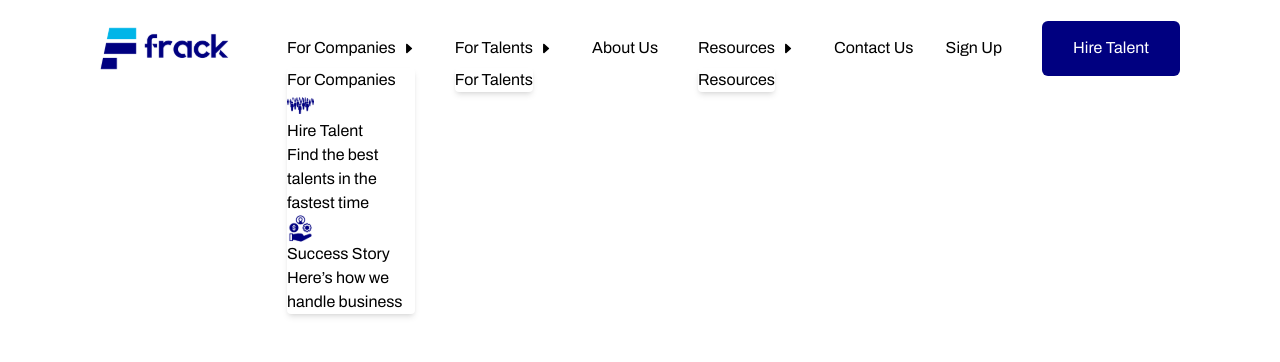
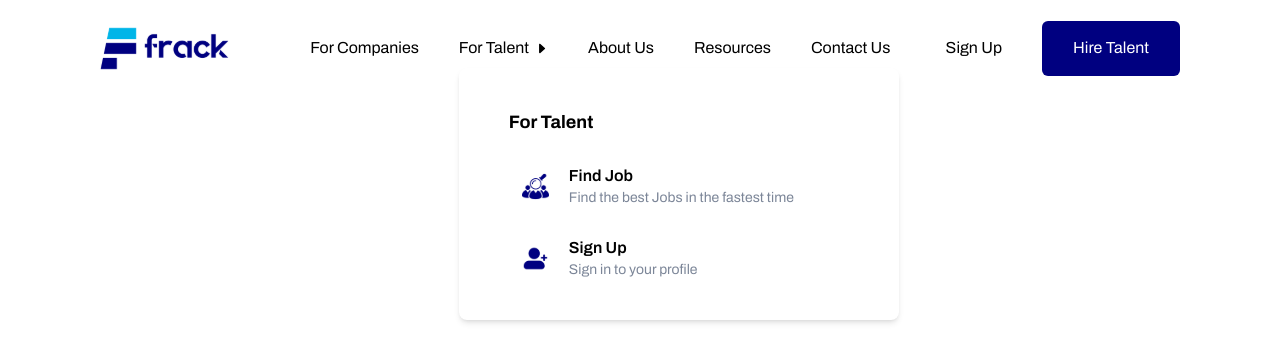
Before and after one commit to FolashadeOmoloja/Frack-frontend, a Next.js app: page / in a window 1280 px wide. Shown: the top 362 px of the page. Built offline with nearby package versions, Linux system fonts and the light colour scheme.

Commit message:
dropdown for navbar

```diff
--- a/components/Navbar/Navbar.tsx
+++ b/components/Navbar/Navbar.tsx
@@ -26,24 +26,26 @@
        </div>
        <ul className='flex-1 flex justify-center items-center gap-10 max-lg:hidden'>
           {NavLinks.map((item) => (
-            <li key={item.navItem} onClick={()=>navigate(item.href) }  className="relative nav-links flex gap-[6px] items-center justify-center hover:text-[#000080] transition cursor-pointer">
-              <span className="">{item.navItem}</span>
+            <li key={item.navItem} onClick={()=>navigate(item.href) }  className="relative nav-links  cursor-pointer">
+              <div className="hover:text-[#000080] flex gap-[6px] items-center justify-center transition">
+              <span >{item.navItem}</span>
               {
                 item.dropDown? <BsCaretRightFill fontSize={13}/> : null
               }
+              </div>
               {
               item.dropDown && (
-                  <ul className="absolute top-full left-0 mt-2 bg-white shadow-md rounded">
-                       <span>{item.navItem}</span>
+                  <ul className="absolute top-full left-0 mt-2 bg-white shadow-md rounded-lg px-[50px] py-[40px]  w-[27.5rem] flex flex-col gap-7">
+                       <span className="font-bold text-lg ">{item.navItem}</span>
                        {
-                        Array.isArray(item.dropDownOpt) && item.dropDownOpt.map((opt)=>(
-                          <li>
+                        Array.isArray(item.dropDownOpt) && item.dropDownOpt.map((opt,idx)=>(
+                          <li key={idx} className="flex pl-[13px] gap-5 items-center ">
                               <div>
                                   <img src={opt.icon} alt="icon" className="w-[27px] h-[27px]"/>
                               </div>
-                              <div>
-                                <span>{opt.title}</span>
-                                <p>{opt.desc}</p>
+                              <div className="">
+                                <span className="font-semibold mb-2" >{opt.title}</span>
+                                <p className="text-[#7C8698] text-sm">{opt.desc}</p>
                               </div>
                        </li>
                         ))
--- a/utilities/constants/index.ts
+++ b/utilities/constants/index.ts
@@ -1,7 +1,9 @@
+import { title } from "process";
+
 export const NavLinks = [
     { navItem: "For Companies",
         href: "nil",
-       dropDown: true,
+       dropDown: false,
        dropDownOpt: [
         {
            icon: '/images/homepage/people.svg',
@@ -17,22 +19,22 @@
          }
       ]
     },
-    { navItem: "For Talents",
+    { navItem: "For Talent",
         href: "nil",
        dropDown: true,
-      //  dropDownOpt: [
-      //   {
-      //      icon: '',
-      //      title: '',
-      //      desc: '',
-      //      href: ''
-      //   }, {
-      //       icon: '',
-      //       title: '',
-      //       desc: '',
-      //       href: ''
-      //    }
-      // ]
+       dropDownOpt: [
+        {
+           icon: '/images/homepage/recruitment.svg',
+           title: 'Find Job',
+           desc: 'Find the best Jobs in the fastest time',
+           href: ''
+        }, {
+              icon: '/images/homepage/user.svg',
+              title: 'Sign Up',
+              desc: 'Sign in to your profile',
+              href: ''
+         }
+      ]
     },
     { navItem: "About Us",
         href: "/about-us",
@@ -40,7 +42,7 @@
     },
     { navItem: "Resources",
         href: "nil",
-       dropDown: true,
+       dropDown: false,
       //  dropDownOpt: [
       //   {
       //      icon: '',
```
Also changed, not shown: public/images/homepage/recruitment.svg (added), public/images/homepage/user.svg (added).
